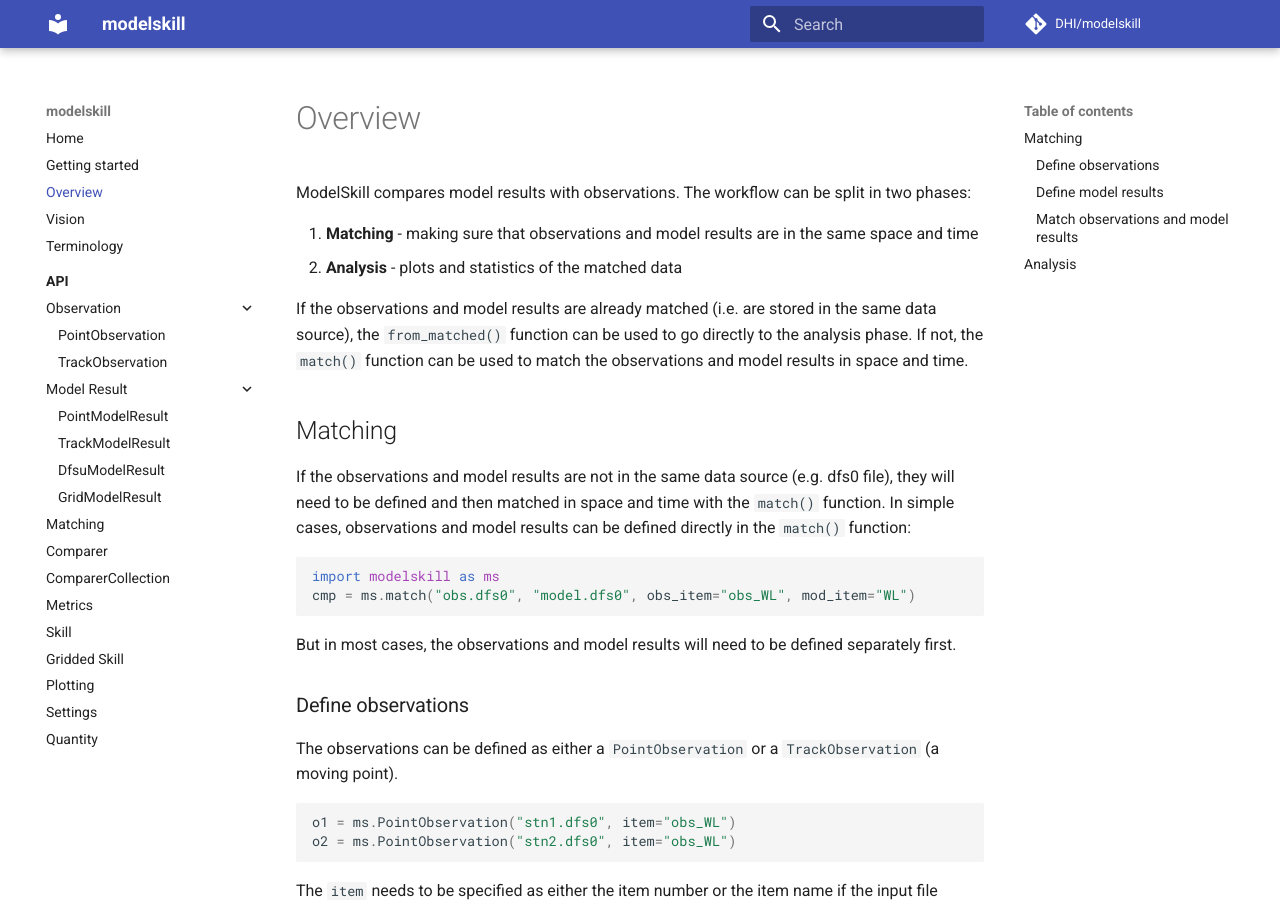
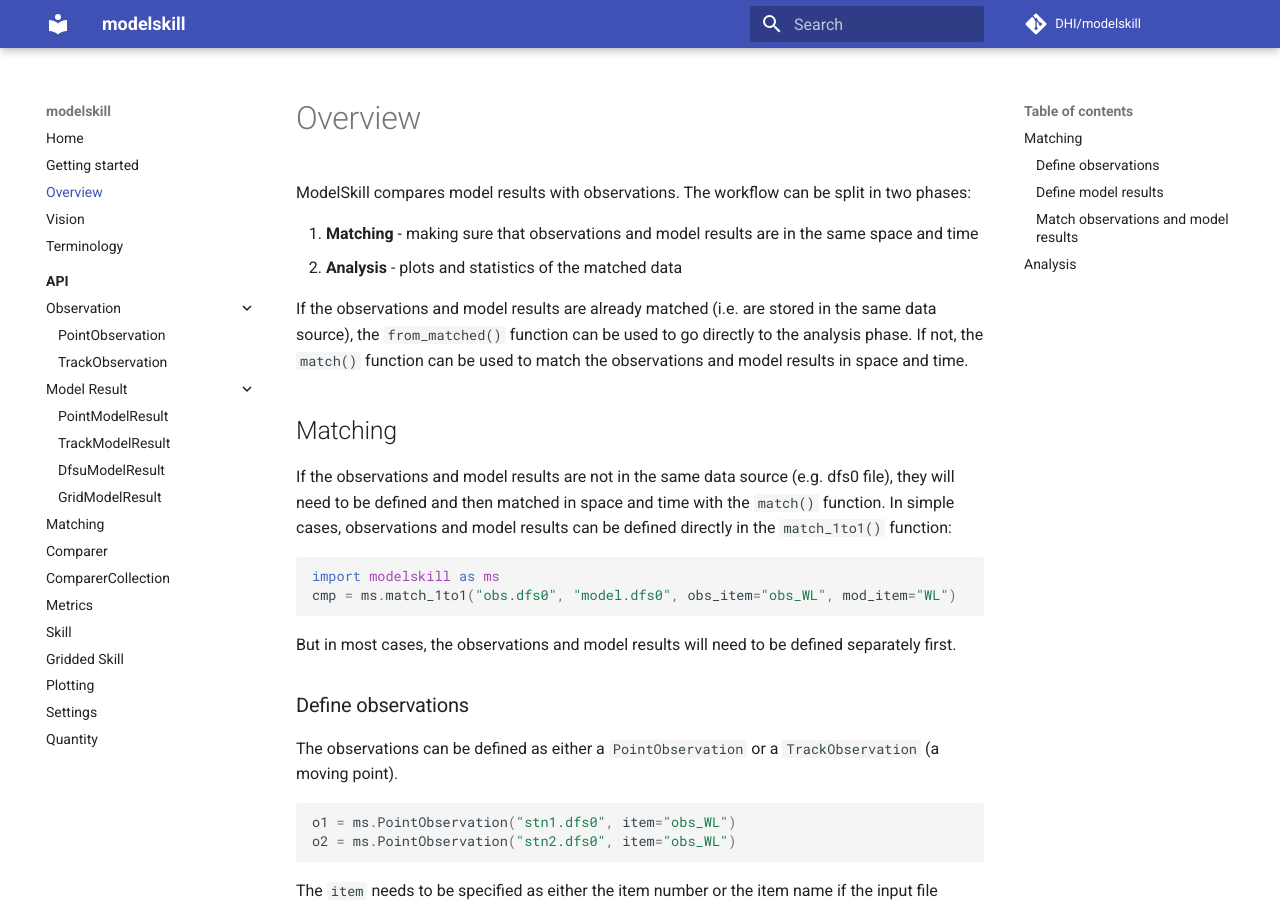
Before and after one commit to DHI/modelskill, an MkDocs documentation site: the page built from docs/overview.md, in a window 1280 px wide and 900 px high. Built offline with MkDocs 1.6.1 and Material for MkDocs 9.7.7, drawn with Linux system fonts in a browser that asks for light colours; comment, search, counter and statistics services are not loaded.

Commit message:
use match_1to1

````diff
--- a/docs/overview.md
+++ b/docs/overview.md
@@ -14,11 +14,11 @@
 
 If the observations and model results are not in the same data source (e.g. dfs0 file),
 they will need to be defined and then matched in space and time with the `match()` function.
-In simple cases, observations and model results can be defined directly in the `match()` function:
+In simple cases, observations and model results can be defined directly in the `match_1to1()` function:
 
 ```python
 import modelskill as ms
-cmp = ms.match("obs.dfs0", "model.dfs0", obs_item="obs_WL", mod_item="WL")
+cmp = ms.match_1to1("obs.dfs0", "model.dfs0", obs_item="obs_WL", mod_item="WL")
 ```
 
 But in most cases, the observations and model results will need to be defined separately first.
--- a/modelskill/__init__.py
+++ b/modelskill/__init__.py
@@ -29,7 +29,7 @@
 from .model import model_result
 from .model import PointModelResult, TrackModelResult, GridModelResult, DfsuModelResult
 from .obs import observation, PointObservation, TrackObservation
-from .matching import compare, from_matched, match
+from .matching import compare, from_matched, match, match_1to1
 from .connection import Connector
 from .configuration import from_config
 from .settings import options, get_option, set_option, reset_option, load_style
@@ -71,6 +71,7 @@
     "PointObservation",
     "TrackObservation",
     "match",
+    "match_1to1",
     "from_matched",
     "Comparer",
     "ComparerCollection",
````
Also changed, not shown: 2 other files.
